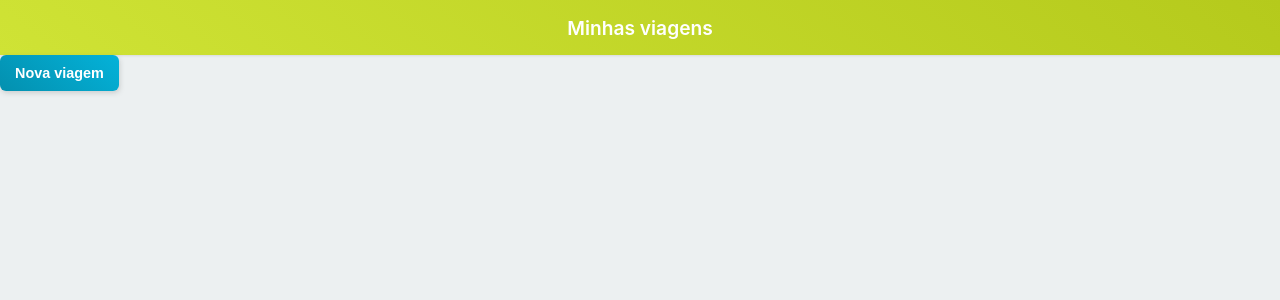
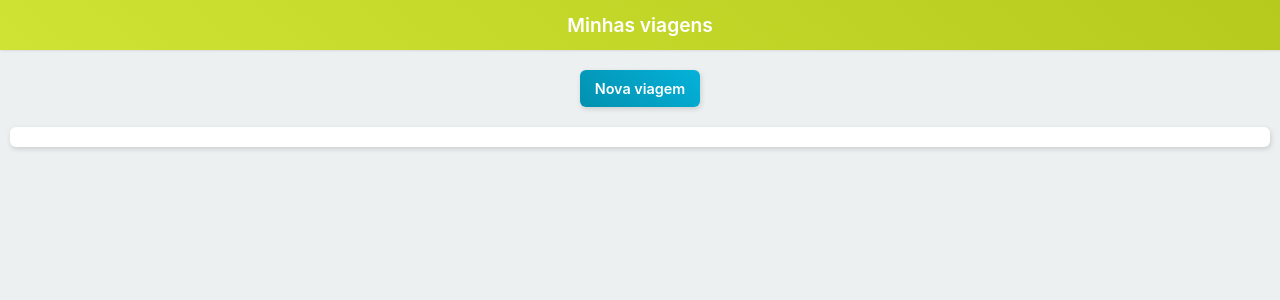
Before and after one commit to mateuscalza/plan2go, a React (Create React App) app in the folder app/: page / in a window 1280 px wide. Shown: the top 300 px of the page. Built offline with nearby package versions, Linux system fonts and the light colour scheme.

Commit message:
Melhorias nos estilos

```diff
--- a/app/package.json
+++ b/app/package.json
@@ -8,6 +8,7 @@
     "@testing-library/user-event": "^7.1.2",
     "react": "^16.13.1",
     "react-dom": "^16.13.1",
+    "react-icons": "^3.10.0",
     "react-scripts": "3.4.1",
     "react-use": "^14.2.0",
     "uuid": "^8.0.0"
--- a/app/src/components/header.css
+++ b/app/src/components/header.css
@@ -1,6 +1,6 @@
 .header {
   display: flex;
-  height: 35px;
+  height: 50px;
   padding: 10px 15px;
   justify-content: space-between;
   align-items: center;
--- a/app/src/components/header.js
+++ b/app/src/components/header.js
@@ -9,9 +9,9 @@ export default function Header({ title, goBack }) {
 
   return (
     <header className='header'>
-      {goBack ? <button onClick={handleBack} className='icon'>{'◀︎'}</button> : <div />}
+      {goBack ? <button onClick={handleBack} className='icon'>{'◀︎'}</button> : <div className='icon' />}
       {title}
-      <div />
+      <div className='icon' />
     </header>
   )
 }
--- a/app/src/index.css
+++ b/app/src/index.css
@@ -1,11 +1,24 @@
+html {
+  font-style: 16px;
+}
+
 body {
   margin: 0;
+  background-color: #ecf0f1;
+}
+
+* {
+  box-sizing: border-box;
+}
+
+body, input, button, textarea, select {
   font-family: -apple-system, BlinkMacSystemFont, 'Segoe UI', 'Roboto', 'Oxygen',
     'Ubuntu', 'Cantarell', 'Fira Sans', 'Droid Sans', 'Helvetica Neue',
     sans-serif;
   -webkit-font-smoothing: antialiased;
   -moz-osx-font-smoothing: grayscale;
-  background-color: #ecf0f1;
+  font-size: inherit;
+  color: #333;
 }
 
 code {
@@ -15,7 +28,22 @@ code {
 
 label {
   display: block;
-  margin-bottom: 10px;
+  margin-bottom: 35px;
+  font-weight: 600;
+  text-align: center;
+}
+label:last-child {
+  margin-bottom: 0;
+}
+
+input, textarea, select {
+  width: 100%;
+  background-color: #fff;
+  box-shadow: 1px 4px 7px rgba(130, 130, 130, 0.2);
+  border-radius: 6px;
+  border: 1px solid rgba(0,0,0,0.06);
+  padding: 10px 15px;
+  margin: 5px 0 0;
 }
 
 button {
@@ -32,25 +60,34 @@ button {
 }
 
 .icon, button.icon {
-  font-size: 1.2em;
+  font-size: 1em;
   color: #fff;
   border: none;
   background: transparent;
   box-shadow: none;
+  padding: 5px 10px;
+  width: 38px;
 }
 
-button.center {
+.box {
+  padding: 10px;
+  list-style: none;
   margin: 10px;
 }
+.box.styled {
+  background-color: #fff;
+  box-shadow: 1px 2px 5px rgba(130, 130, 130, 0.3);
+  border-radius: 6px;
+}
 
-ul {
-  background-color: #fff;
-  margin: 0;
-  padding: 0;
-  list-style: none;
-  margin: 10px;
-  box-shadow: 1px 4px 7px rgba(130, 130, 130, 0.2);
-  border-radius: 6px;
+.content-centered {
+  display: flex;
+  align-items: center;
+  justify-content: center;
+}
+
+form {
+  padding: 5px 10px;
 }
 
 li {
--- a/app/src/packages/travel/create/travelDetails.screen.js
+++ b/app/src/packages/travel/create/travelDetails.screen.js
@@ -29,7 +29,7 @@ export default function TravelDetailsScreen(props) {
     <>
       <Header title='Viagem' goBack={() => props.onRoute('travelList')} />
 
-      <form>
+      <form className='box styled'>
         <label>
           Nome<br />
           <input defaultValue={travel.nome || ''} onBlur={event => handleBlurField(event, 'nome')} />
@@ -46,7 +46,7 @@ export default function TravelDetailsScreen(props) {
         </label>
       </form>
 
-      <button onClick={handleNewTravel}>Novo evento</button>
+      {/* <button onClick={handleNewTravel}>Novo evento</button> */}
 
       <ul className="travelDetails-events">
         {events.map(event => <li key={event.id}>{event.nome} <button>Editar</button></li>)}
--- a/app/src/packages/travel/list/travelList.screen.js
+++ b/app/src/packages/travel/list/travelList.screen.js
@@ -21,9 +21,11 @@ export default function TravelListScreen({ onRoute }) {
     <>
       <Header title='Minhas viagens' />
 
-      <button onClick={handleNewTravel}>Nova viagem</button>
+      <div className='box content-centered'>
+        <button onClick={handleNewTravel}>Nova viagem</button>
+      </div>
 
-      <ul className="travelList-list">
+      <ul className="travelList-list box styled">
         {travels.map(travel => <li key={travel.id}>{travel.nome} <button onClick={event => handleEdit(event, travel.id)}>✎</button></li>)}
       </ul>
     </>
```
Also changed, not shown: 1 other file (tests, documents, lock files or other folders).
